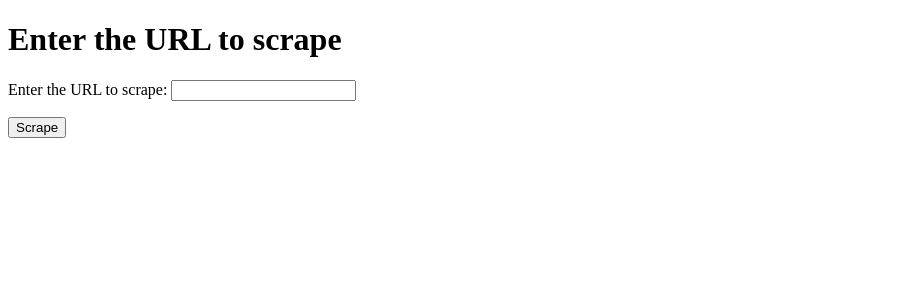
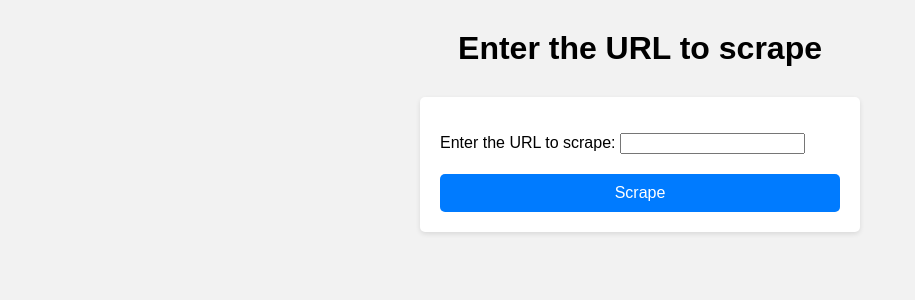
Before and after one commit to vladymoney/WebScraper, a Django app: page / in a window 1280 px wide. Shown: the top 300 px of the page, without its empty margins (0-915 px from the left). Run offline with Django 4.2, Linux system fonts and the light colour scheme.

Commit message:
Added simple CSS

```diff
--- a/WebScraper/templates/index.html
+++ b/WebScraper/templates/index.html
@@ -4,6 +4,54 @@
     <meta charset="UTF-8">
     <title>ScrapeMaster</title>
 </head>
+
+<style>
+    body {
+  font-family: Arial, sans-serif;
+  margin: 0;
+  padding: 0;
+  background-color: #f2f2f2;
+}
+
+h1 {
+  text-align: center;
+  margin: 30px 0;
+}
+
+form {
+  max-width: 400px;
+  margin: 0 auto;
+  padding: 20px;
+  background-color: #fff;
+  border-radius: 5px;
+  box-shadow: 0 2px 5px rgba(0, 0, 0, 0.1);
+}
+
+form input[type="submit"] {
+  display: block;
+  margin-top: 20px;
+  width: 100%;
+  padding: 10px;
+  background-color: #007bff;
+  color: #fff;
+  border: none;
+  border-radius: 5px;
+  cursor: pointer;
+  font-size: 16px;
+}
+
+form input[type="submit"]:hover {
+  background-color: #0056b3;
+}
+
+/* Responsive Styles */
+@media (max-width: 600px) {
+  form {
+    max-width: 80%; /* Adjust the width for smaller screens */
+  }
+}
+
+</style>
 <body>
 <h1>Enter the URL to scrape</h1>
     <form method="post">
```
Also changed, not shown: WebScraper/WebScraper/settings.py (+7 -1 lines).
